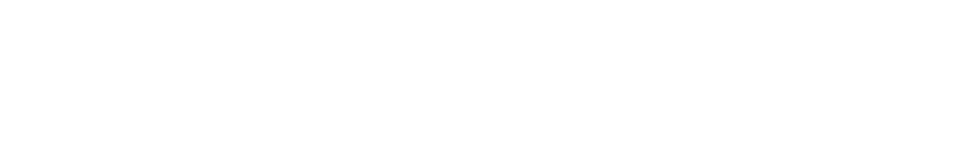
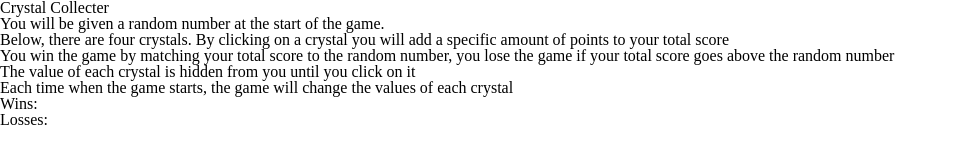
Before and after one commit to JoeHancock1995/Card-Collecter, a plain HTML site: page index.html in a window 1280 px wide. Shown: the whole page, without its empty margins (0-958 px from the left). Drawn offline with Linux system fonts and the light colour scheme.

Commit message:
html written

```diff
--- a/index.html
+++ b/index.html
@@ -9,6 +9,26 @@
 
 <body>
 
+<div id="main-content">
+  <div id="title">
+      <h1>Crystal Collecter</h1>
+  </div>
+  <div id="instructions">
+      <p>You will be given a random number at the start of the game.</p>
+      <p>Below, there are four crystals. By clicking on a crystal
+         you will add a specific amount of points to your total score</p>
+      <p>You win the game by matching your total score to the random number,
+           you lose the game if your total score goes above the random number</p>
+      <p>The value of each crystal is hidden from you until you click on it</p>
+      <p>Each time when the game starts, the game will change the values of each crystal</p>
+  </div>
+  <div id="general-display">
+    <div id="points"><p><span id="points"></span></p></div>
+      <p> Wins:<span id="win-count"></span> </p>
+      <p> Losses:<span id="loss-count"></span> </p>
+  </div>
+</div>
+
 <script type="text/javascript" src="assets/javascript/game.js"></script>
 </body>
 </html>
```
